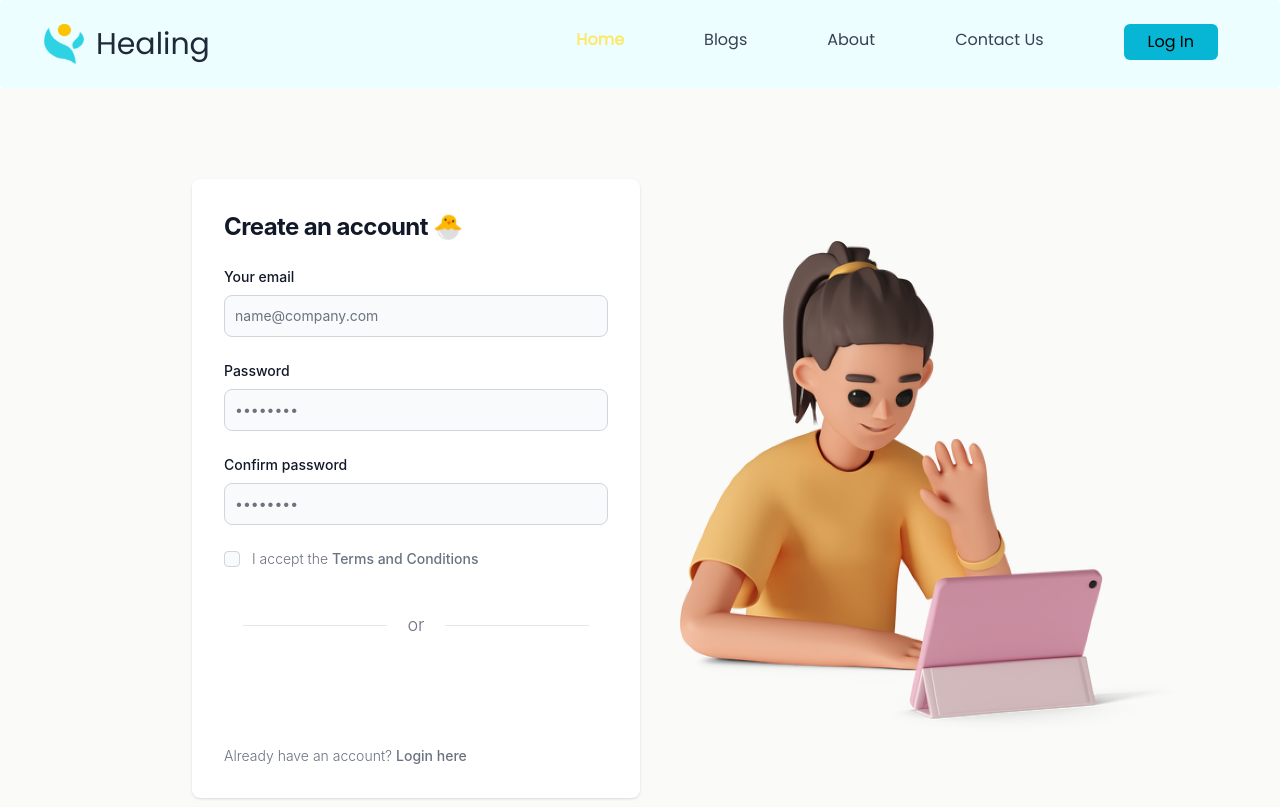
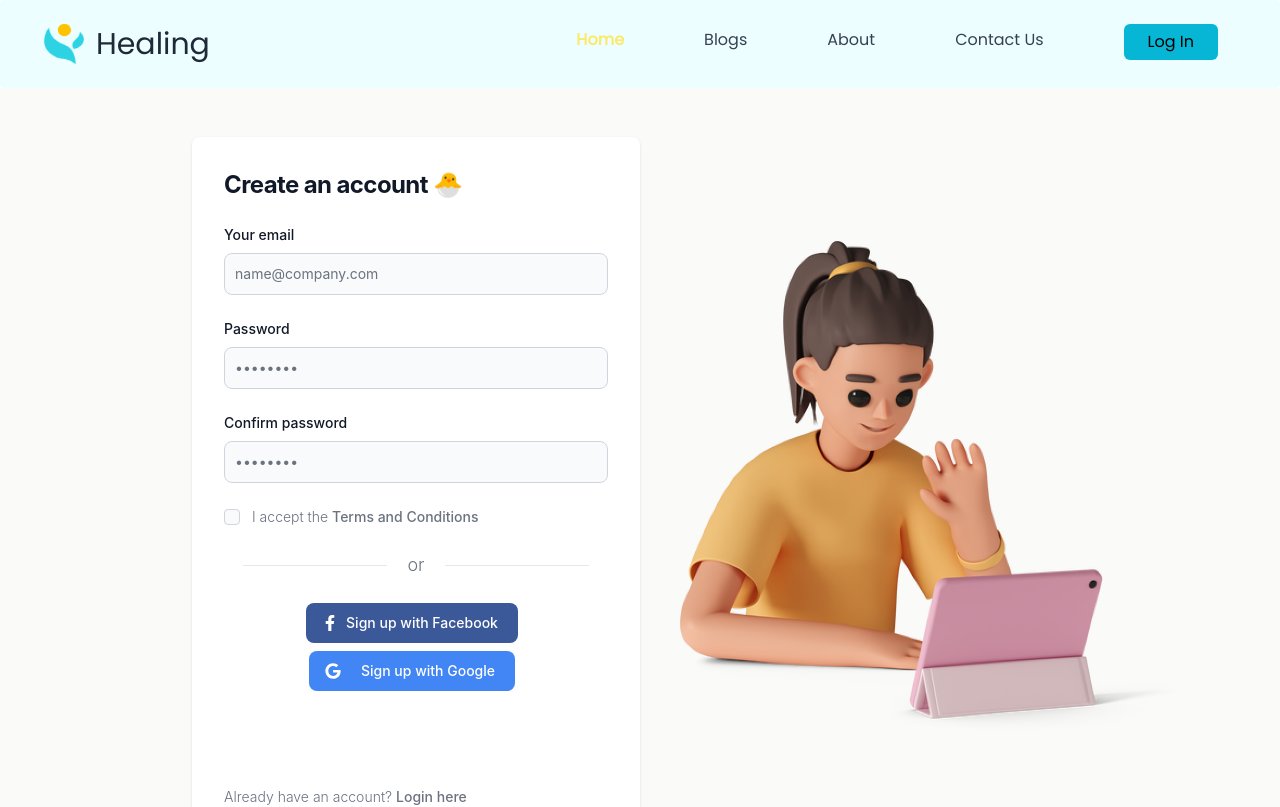
Before and after one commit to TherapyProject/iTherapy, a React (Create React App) app: page / in a window 1280 px wide. Shown: the top 807 px of the page. Built offline with nearby package versions, Linux system fonts and the light colour scheme.

Commit message:
sign up with Facebook and Google buttons added

```diff
--- a/src/pages/Signup/SignupPage.js
+++ b/src/pages/Signup/SignupPage.js
@@ -4,7 +4,7 @@ import Poster from './Images/online-meetings.png';
 
 function SignupPage() {
   return (
-    <section className="bg-stone-50 px-12 py-12  dark:bg-gray-900 grid md:grid-cols-2  w-screen h-screen items-center md:space-x-10">
+    <section className="bg-stone-50 px-12 py-10  dark:bg-gray-900 grid md:grid-cols-2  w-screen h-screen items-center md:space-x-10">
 
 
       <div className=" bg-white rounded-lg shadow dark:border md:mt-0 sm:max-w-md xl:p-0 lg:ml-36 dark:bg-gray-800 dark:border-gray-700">
@@ -35,11 +35,25 @@ function SignupPage() {
                   </div>
 
 <div className='flex gap-5 justify-center items-center'>
-  <hr className="my-8 w-36 h-px bg-gray-200 border-0 dark:bg-gray-700" />
+  <hr className="my-2 w-36 h-px bg-gray-200 border-0 dark:bg-gray-700" />
   <span className="text-lg font-light text-gray-500 dark:text-gray-400">or</span>
-  <hr className="my-8 w-36 h-px bg-gray-200 border-0 dark:bg-gray-700" />
+  <hr className="my-2 w-36 h-px bg-gray-200 border-0 dark:bg-gray-700" />
 
 </div>
+
+<div className='flex flex-col justify-center items-center'>
+<button type="button" className="text-white bg-[#3b5998] hover:bg-[#3b5998]/90 focus:ring-4 focus:outline-none focus:ring-[#3b5998]/50 font-medium rounded-lg text-sm px-5 py-2.5 text-center inline-flex items-center dark:focus:ring-[#3b5998]/55 mr-2 mb-2">
+  <svg className="mr-2 -ml-1 w-4 h-4" aria-hidden="true" focusable="false" data-prefix="fab" data-icon="facebook-f" role="img" xmlns="http://www.w3.org/2000/svg" viewBox="0 0 320 512"><path fill="currentColor" d="M279.1 288l14.22-92.66h-88.91v-60.13c0-25.35 12.42-50.06 52.24-50.06h40.42V6.26S260.4 0 225.4 0c-73.22 0-121.1 44.38-121.1 124.7v70.62H22.89V288h81.39v224h100.2V288z" /></svg>
+  Sign up with Facebook
+</button>
+
+<button type="button" className="text-white bg-[#4285F4] hover:bg-[#4285F4]/90 focus:ring-4 focus:outline-none focus:ring-[#4285F4]/50 font-medium rounded-lg text-sm px-5 py-2.5 text-center inline-flex items-center dark:focus:ring-[#4285F4]/55 mr-2 mb-2">
+  <svg className="mr-5 -ml-1 w-4 h-4" aria-hidden="true" focusable="false" data-prefix="fab" data-icon="google" role="img" xmlns="http://www.w3.org/2000/svg" viewBox="0 0 488 512"><path fill="currentColor" d="M488 261.8C488 403.3 391.1 504 248 504 110.8 504 0 393.2 0 256S110.8 8 248 8c66.8 0 123 24.5 166.3 64.9l-67.5 64.9C258.5 52.6 94.3 116.6 94.3 256c0 86.5 69.1 156.6 153.7 156.6 98.2 0 135-70.4 140.8-106.9H248v-85.3h236.1c2.3 12.7 3.9 24.9 3.9 41.4z" /></svg>
+    Sign up with Google
+</button>
+
+</div>
+
 
                   <button type="submit" className="w-full text-white bg-primary-600 hover:bg-primary-700 focus:ring-4 focus:outline-none focus:ring-primary-300 font-medium rounded-lg text-sm px-5 py-2.5 text-center dark:bg-primary-600 dark:hover:bg-primary-700 dark:focus:ring-primary-800">Create an account</button>
                   <p className="text-sm font-light text-gray-500 dark:text-gray-400">
```
